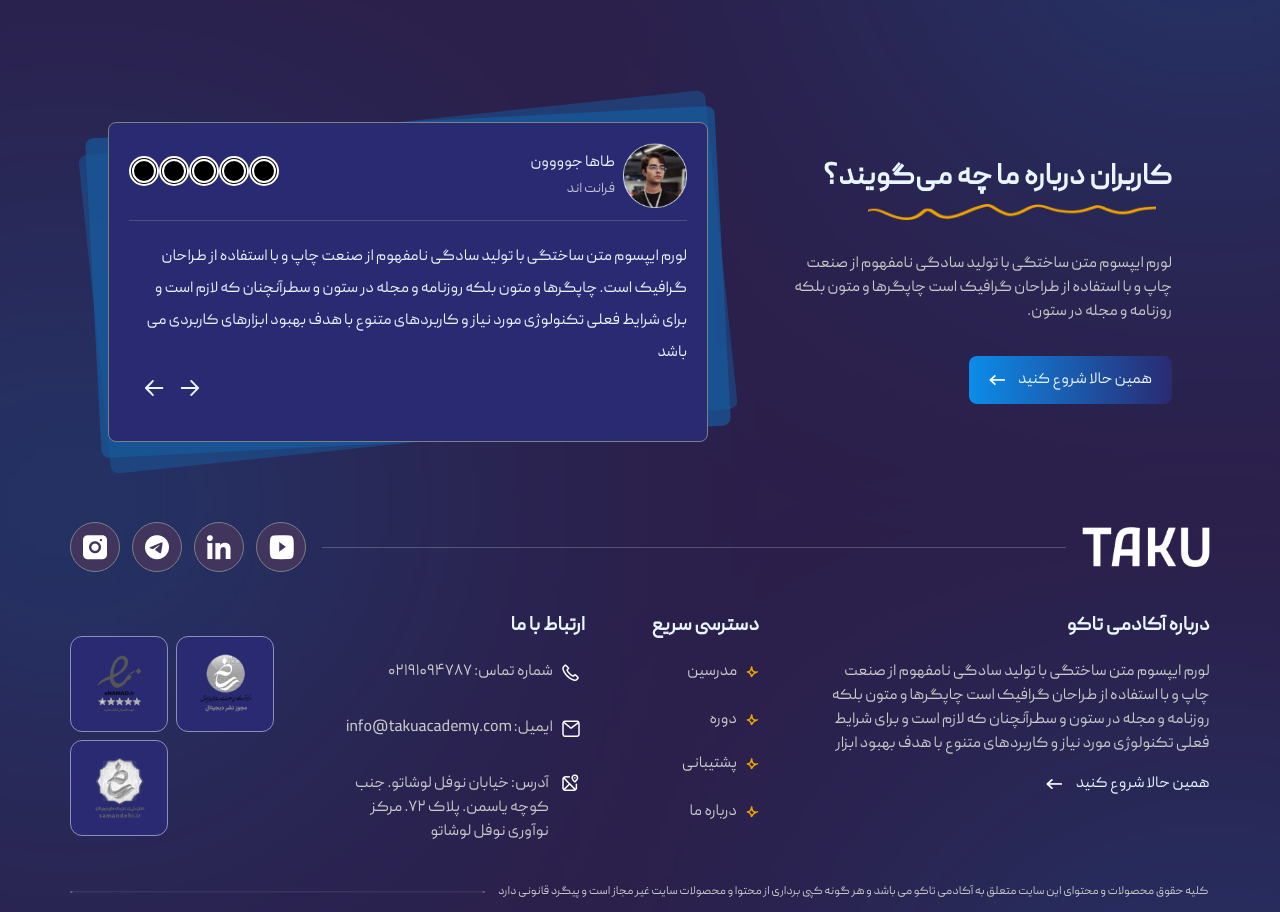
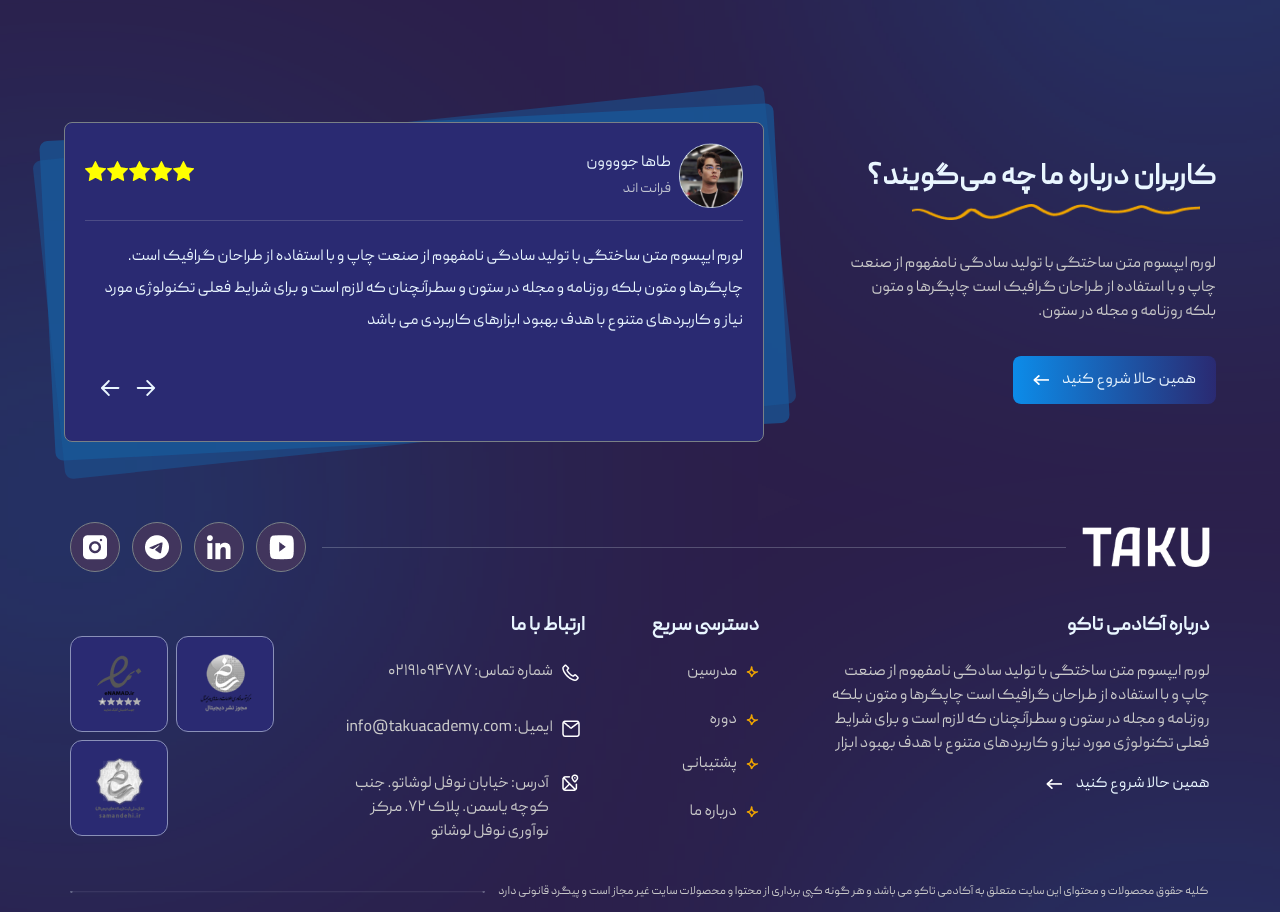
Before and after one commit to AmirhosseinDehghanazar/TakuAcademy-Frontend, a React (Vite) app in the folder TakuAcademy-Frontend/: page / in a window 1280 px wide. Shown: the part 3248-4160 px from the top of the page. Built offline with nearby package versions, Linux system fonts and the light colour scheme.

Commit message:
star png added to comment

```diff
--- a/TakuAcademy-Frontend/src/components/main/comment/Comment.jsx
+++ b/TakuAcademy-Frontend/src/components/main/comment/Comment.jsx
@@ -5,6 +5,8 @@
 import "slick-carousel/slick/slick-theme.css";
 import Rating from "react-rating";
 import taha from "../../../assets/card/taha-khoshgele.png";
+import yellowStar from "../../../assets/comment/star-yellow.png";
+import star from "../../../assets/comment/star-empty.png";
 
 const Comment = () => {
   const sliderRef = useRef(null);
@@ -24,7 +26,7 @@
       text: "لورم ایپسوم متن ساختگی با تولید سادگی نامفهوم از صنعت چاپ و با استفاده از طراحان گرافیک است. چاپگرها و متون بلکه روزنامه و مجله در ستون و سطرآنچنان که لازم است و برای شرایط فعلی تکنولوژی مورد نیاز و کاربردهای متنوع با هدف بهبود ابزارهای کاربردی می باشد",
       name: "احمد ذوقی",
       role: "از خوبا",
-      rate: "3.1",
+      rate: "3",
     },
     {
       text: "لورم ایپسوم متن ساختگی با تولید سادگی نامفهوم از صنعت چاپ و با استفاده از طراحان گرافیک است. چاپگرها و متون بلکه روزنامه و مجله در ستون و سطرآنچنان که لازم است و برای شرایط فعلی تکنولوژی مورد نیاز و کاربردهای متنوع با هدف بهبود ابزارهای کاربردی می باشد",
@@ -84,7 +86,12 @@
                     </div>
                     {/* rating */}
                     <div>
-                      <Rating initialRating={comment.rate} readonly />
+                      <Rating
+                        emptySymbol={<img src={star} />}
+                        fullSymbol={<img src={yellowStar} />}
+                        initialRating={comment.rate}
+                        readonly
+                      />
                     </div>
                   </div>
                   {/* line */}
--- a/TakuAcademy-Frontend/src/components/main/comment/comment.css
+++ b/TakuAcademy-Frontend/src/components/main/comment/comment.css
@@ -30,7 +30,7 @@
 /* comment */
 .box {
   width: max(300px, 70vw);
-  max-width: 600px;
+  max-width: 700px;
 }
 .comment-container {
   direction: rtl;
```
Also changed, not shown: TakuAcademy-Frontend/src/assets/comment/star-empty.png (added), TakuAcademy-Frontend/src/assets/comment/star-yellow.png (added).
